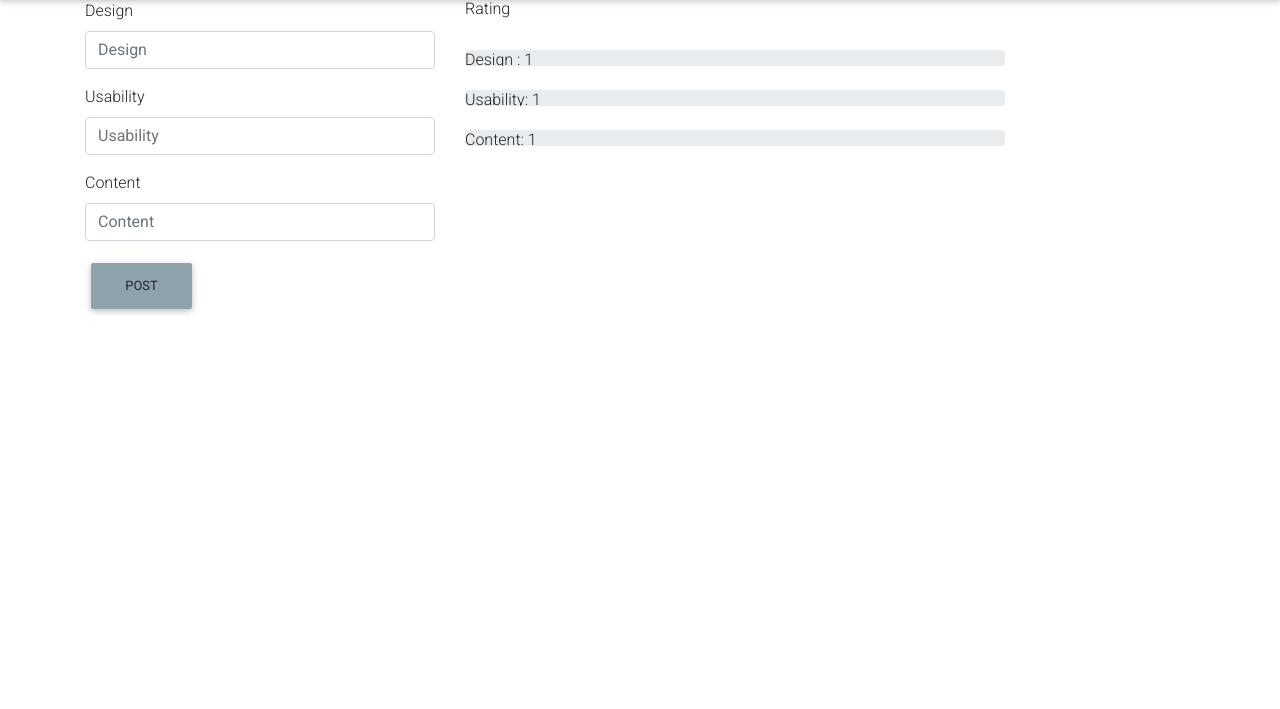
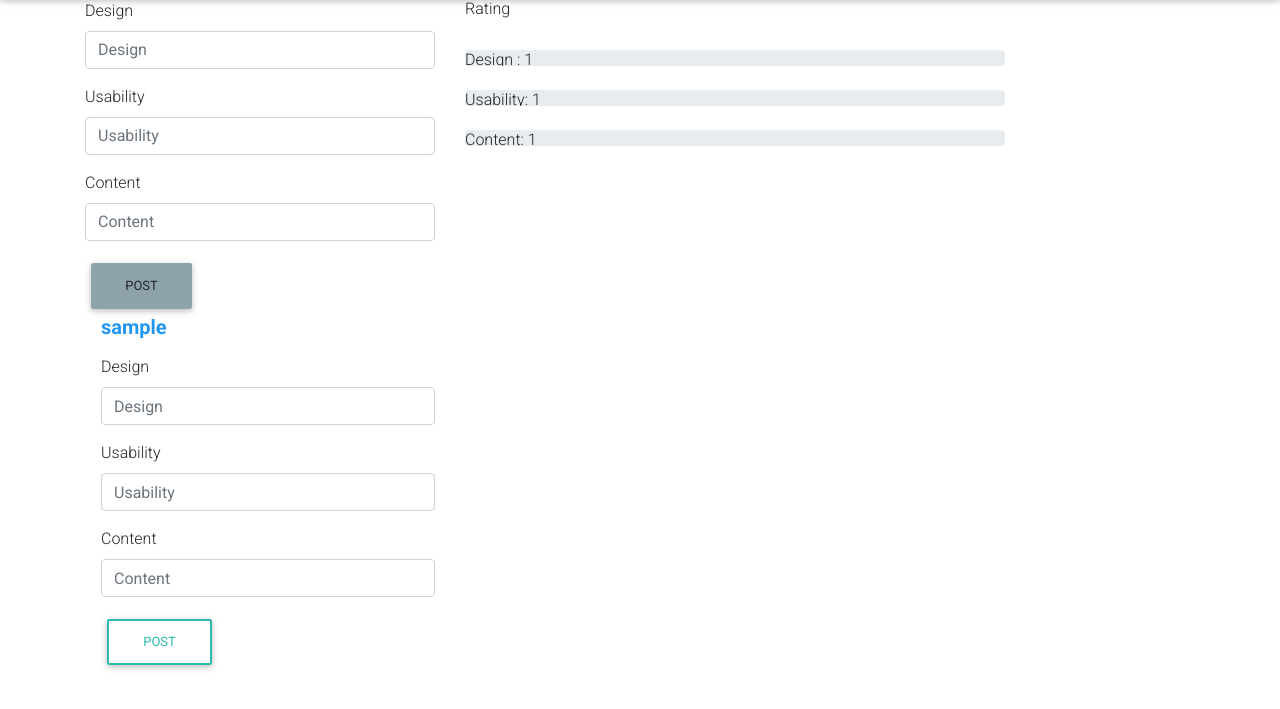
Before and after one commit to Ebay-droid/Django3, a Django app: template rate_app/templates/rate.html in a window 1280 px wide. Shown: the part 59-768 px from the top of the page. Run offline with Django 3.2, Linux system fonts and the light colour scheme; the template is opened without the code that fills it: values that come from a table or form of the project are taken from there, others are empty; tables that the repository leaves empty hold one stand-in row (values such as "Sample post"); some libraries are stand-ins or nearby versions.

Commit message:
comment frontend done

```diff
--- a/rate_app/templates/rate.html
+++ b/rate_app/templates/rate.html
@@ -13,6 +13,19 @@
 
         <button class="btn rgba-blue-grey-strong" >Post</button>
       </form>
+
+      <div class="media-body text-center text-md-left ml-md-3 ml-0">
+        <h5 class="mt-0 font-weight-bold blue-text mb-3">{{review.user}}</h5>
+        <form method="post" role="form" action="">
+          {%csrf_token%}
+          <div>
+            {% bootstrap_form form%}
+
+            <button name="action" type="submit" class="btn btn-outline-default">Post</button>
+          </div>
+        </form>
+
+      </div>
 
     </div>
 
--- a/rate_app/views.py
+++ b/rate_app/views.py
@@ -32,7 +32,7 @@ def project(request):
 def project_detail(request,project_id):
   user = request.user
   project = get_object_or_404(Project, id=project_id)
-  reviews = Review.objects.filter(project=project).order_by('date')
+  reviews = Review.objects.filter(project=project)
 
   if request.method == 'POST':
     form = ReviewForm(request.POST)
```
